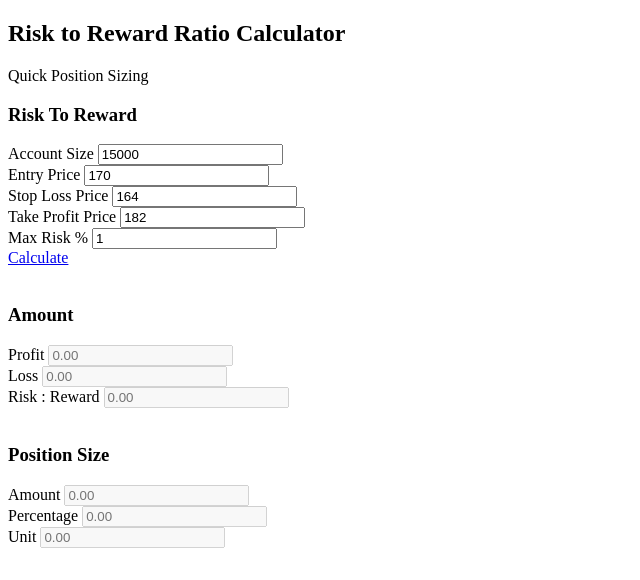
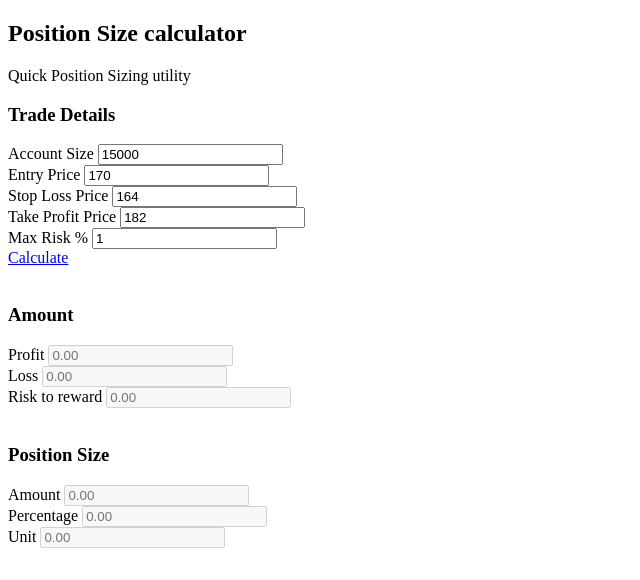
Before and after one commit to iyappanmani/JSTools, a plain HTML site: page index.html in a window 1280 px wide. Shown: the whole page, without its empty margins (0-640 px from the left). Drawn offline with Linux system fonts and the light colour scheme.

Commit message:
Bug Fixes

```diff
--- a/index.html
+++ b/index.html
@@ -15,9 +15,9 @@
             <div class="row g-2 align-items-center">
                 <div class="col">
                     <h2 class="page-title">
-                        Risk to Reward Ratio Calculator </h2>
+                        Position Size calculator </h2>
                     <div class="page-pretitle">
-                        Quick Position Sizing
+                        Quick Position Sizing utility
                     </div>
                 </div>
             </div>
@@ -27,7 +27,7 @@
                 <div class="col-sm-6 col-lg-3">
                     <div class="card">
                         <h3 class="card-header">
-                            Risk To Reward </h3>
+                            Trade Details </h3>
                         <div class="card-body p-1">
                             <div class="col">
                                 <div class="p-2">
@@ -88,7 +88,7 @@
                                 </div>
                                 <div class="col">
                                     <div class="p-2">
-                                        <label class="form-label">Risk : Reward</label>
+                                        <label class="form-label">Risk to reward</label>
                                         <input class="form-control" disabled id="riskRewardRatio" placeholder="0.00"
                                                type="Number">
                                     </div>
```
